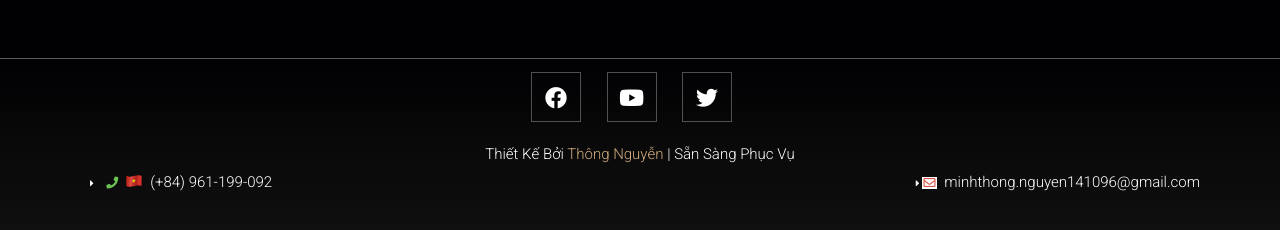
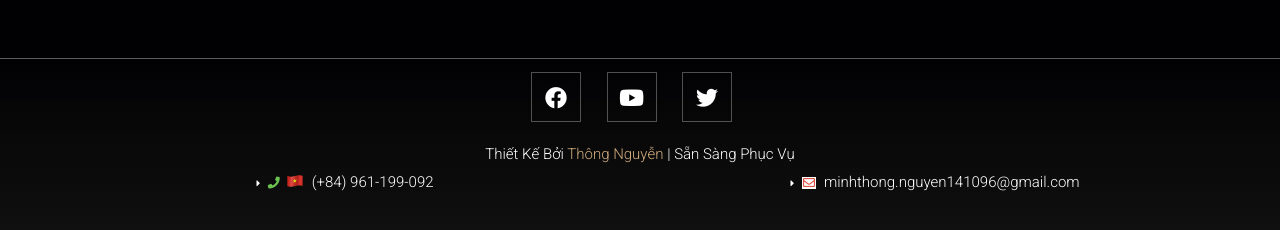
Before and after one commit to minhthong141096/coffe_shop, a plain HTML site: page index.html in a window 1280 px wide. Shown: the part 5696-5926 px from the top of the page. Drawn offline with Linux system fonts and the light colour scheme.

Commit message:
Add files via upload

```diff
--- a/css/base.css
+++ b/css/base.css
@@ -126,6 +126,7 @@ section{
         font-size: 4.5rem;
     }
 }
+
 @media (max-width:450px){
     html{
         font-size: 50%;
--- a/css/main.css
+++ b/css/main.css
@@ -642,15 +642,23 @@
 .contact .infor{
     display: flex;
     justify-content: space-between;
-    margin: 0 8rem;
+    margin: 0 5rem;
+}
+.contact .infor .infor-phone{
+    flex: 1 1 45rem;
+}
+.contact .infor .infor-mail{
+    flex: 1 1 45rem;
 }
 .contact .infor div .right{
     font-size: 1rem;
-    padding-right: 0;
+    padding-right: 5px;
+    padding-left: 0px;
 }
 .contact .infor div .phone{
     color: #6cc352;
     padding-right: 4px;
+    padding-left: 0px;
 }
 .contact .infor div .mail{
     color: #de5347;
```
Also changed, not shown: index.html (+2 -0 lines).
